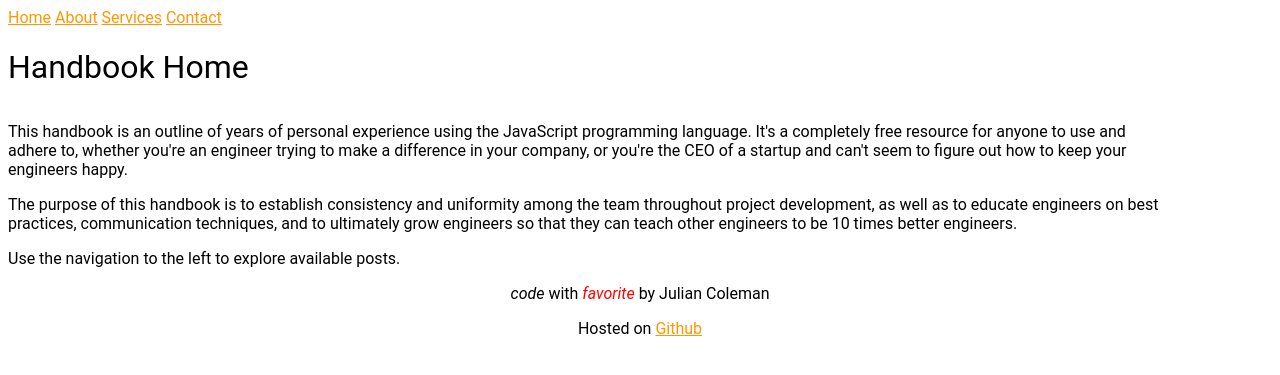
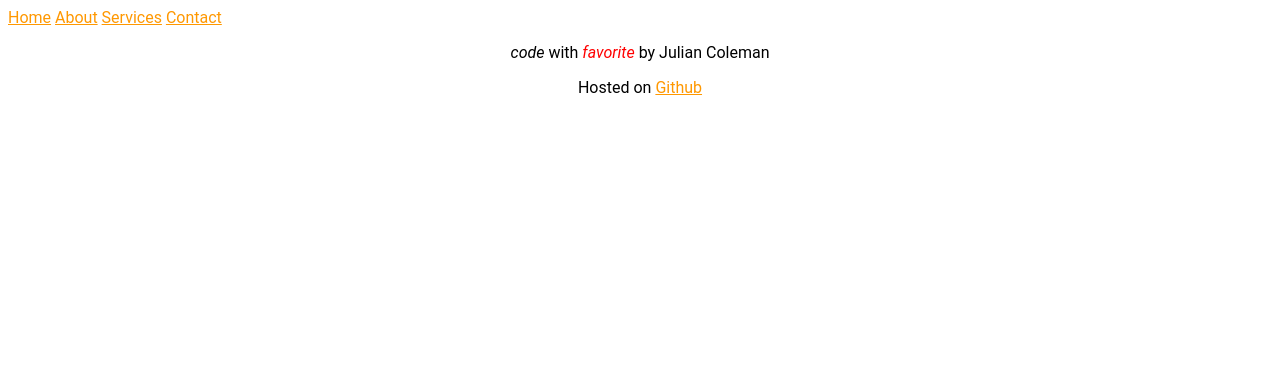
Before and after one commit to juliancoleman/engineering, a Jekyll site: the page built from index.html, in a window 1280 px wide. Shown: the top 375 px of the page. Built offline with Jekyll 4.4.1, drawn with Linux system fonts in a browser that asks for light colours.

Commit message:
Removes index.html content

```diff
--- a/index.html
+++ b/index.html
@@ -4,41 +4,5 @@ layout: default
 ---
 
 <div class="mdc-typography">
-  <div class="mdc-layout-grid max-width">
-    {% include post-header.html %}
 
-    <div class="mdc-layout-grid__inner" style="grid-gap: unset;">
-      <div class="mdc-layout-grid__cell mdc-layout-grid__cell--span-8 mdc-layout-grid__cell--span-8-tablet">
-        <p class="mdc-typography--body-1">
-          This handbook is an outline of years of personal experience
-          using the JavaScript programming language. It's a completely
-          free resource for anyone to use and adhere to, whether you're
-          an engineer trying to make a difference in your company, or
-          you're the CEO of a startup and can't seem to figure out how
-          to keep your engineers happy.
-        </p>
-      </div>
-    </div>
-
-    <div class="mdc-layout-grid__inner" style="grid-gap: unset;">
-      <div class="mdc-layout-grid__cell mdc-layout-grid__cell--span-8 mdc-layout-grid__cell--span-8-tablet">
-        <p class="mdc-typography--body-1">
-          The purpose of this handbook is to establish consistency
-          and uniformity among the team throughout project
-          development, as well as to educate engineers on best
-          practices, communication techniques, and to ultimately
-          grow engineers so that they can teach other engineers to
-          be 10 times better engineers.
-        </p>
-      </div>
-    </div>
-
-    <div class="mdc-layout-grid__inner" style="grid-gap: unset;">
-      <div class="mdc-layout-grid__cell mdc-layout-grid__cell--span-8 mdc-layout-grid__cell--span-8-tablet">
-        <p class="mdc-typography--body-1">
-          Use the navigation to the left to explore available posts.
-        </p>
-      </div>
-    </div>
-  </div>
 </div>
```
